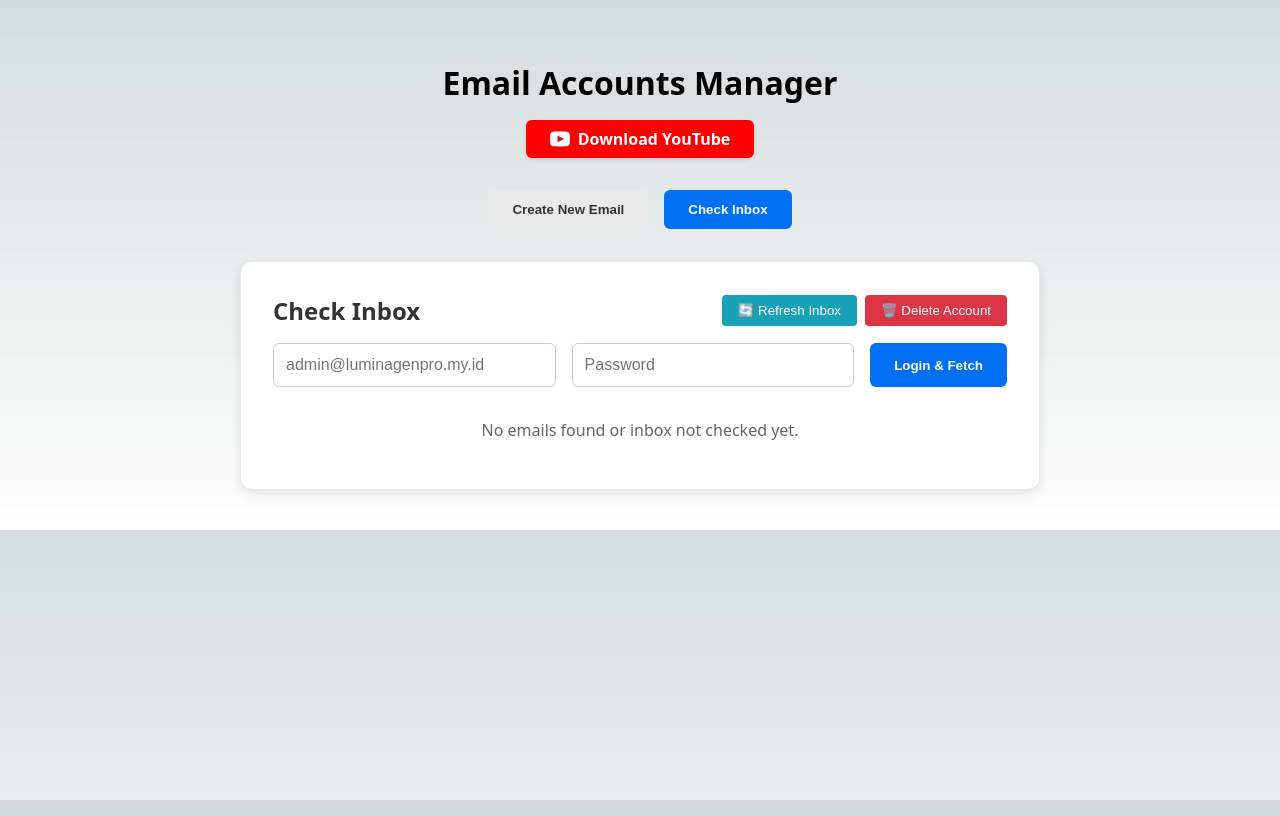
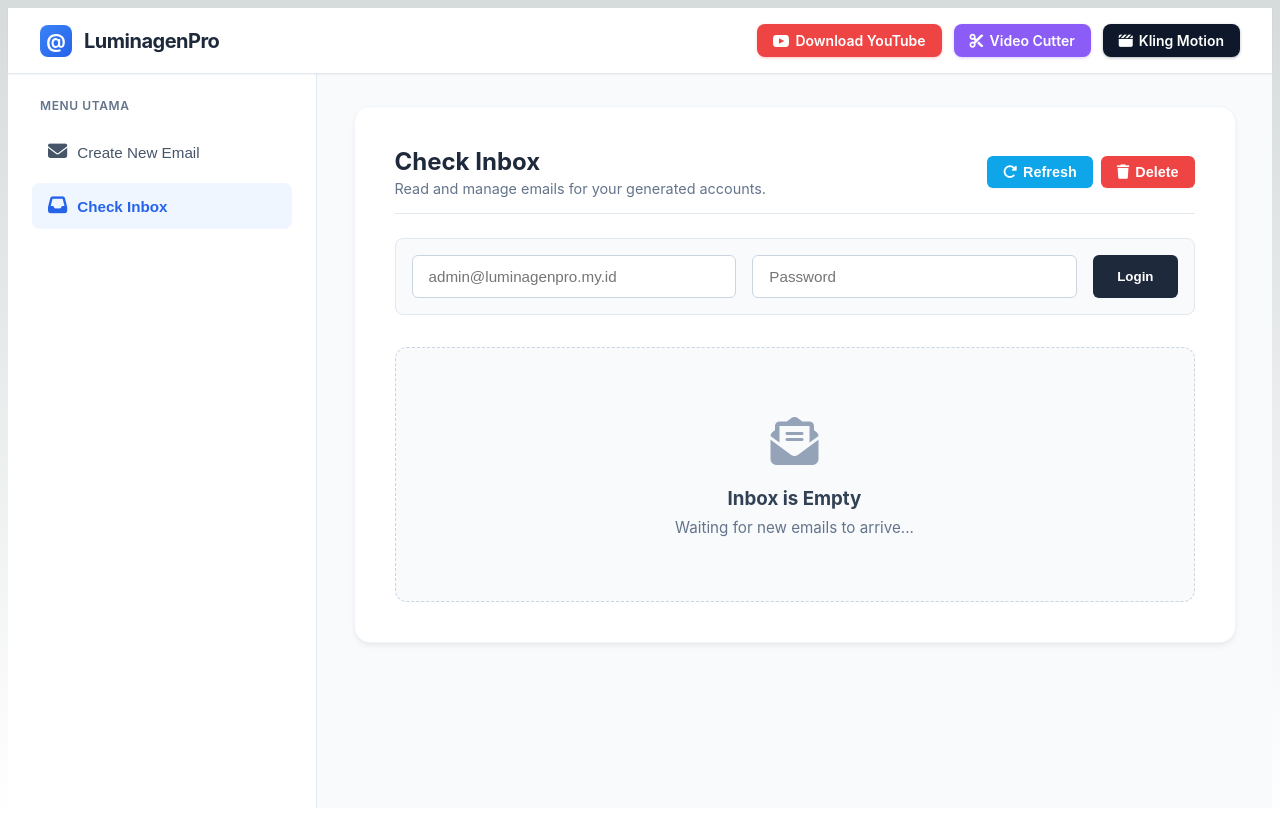
Before and after one commit to tahirakuy44/fggmas, a Next.js app: page / in a window 1280 px wide. Both pictures are taken after a click on the button "Check Inbox". Built offline with nearby package versions, Linux system fonts and the light colour scheme.

Commit message:
fix: update terbaru

```diff
--- a/app/layout.tsx
+++ b/app/layout.tsx
@@ -13,6 +13,9 @@ export default function RootLayout({
 }>) {
   return (
     <html lang="en">
+      <head>
+        <link rel="stylesheet" href="https://cdnjs.cloudflare.com/ajax/libs/font-awesome/6.4.0/css/all.min.css" />
+      </head>
       <body>{children}</body>
     </html>
   );
--- a/app/page.tsx
+++ b/app/page.tsx
@@ -12,44 +12,84 @@ export default function Home() {
   };
 
   return (
-    <div style={{ maxWidth: '800px', margin: '0 auto', padding: '2rem', fontFamily: 'system-ui, sans-serif' }}>
-      <h1 style={{ textAlign: 'center', marginBottom: '1rem' }}>Email Accounts Manager</h1>
+    <div style={{ display: 'flex', flexDirection: 'column', minHeight: '100vh', fontFamily: 'Inter, system-ui, sans-serif', backgroundColor: '#f8fafc', color: '#0f172a' }}>
 
-      <div style={{ textAlign: 'center', marginBottom: '2rem' }}>
+      {/* HEADER */}
+      <header style={{ display: 'flex', justifyContent: 'space-between', alignItems: 'center', padding: '1rem 2rem', backgroundColor: 'rgba(255, 255, 255, 0.9)', backdropFilter: 'blur(10px)', borderBottom: '1px solid #e2e8f0', position: 'sticky', top: 0, zIndex: 10, boxShadow: '0 1px 2px 0 rgba(0, 0, 0, 0.05)' }}>
+        <div style={{ display: 'flex', alignItems: 'center', gap: '0.75rem' }}>
+          <div style={{ width: '32px', height: '32px', background: 'linear-gradient(135deg, #3b82f6 0%, #2563eb 100%)', borderRadius: '8px', display: 'flex', alignItems: 'center', justifyContent: 'center', color: 'white', fontWeight: 'bold', fontSize: '1.2rem' }}>@</div>
+          <h1 style={{ margin: 0, fontSize: '1.25rem', fontWeight: 700, letterSpacing: '-0.025em', color: '#1e293b' }}>LuminagenPro</h1>
+        </div>
+
+        <div style={{ display: 'flex', gap: '0.75rem', flexWrap: 'wrap' }}>
           <a
             href="https://ais-pre-2qhdmsbs7fyvvwuto2ee2y-63035386885.asia-east1.run.app"
             target="_blank"
             rel="noopener noreferrer"
-          style={{ display: 'inline-flex', alignItems: 'center', padding: '0.5rem 1.5rem', background: '#FF0000', color: 'white', textDecoration: 'none', borderRadius: '6px', fontWeight: 'bold', boxShadow: '0 2px 4px rgba(0,0,0,0.1)' }}
+            style={{ display: 'inline-flex', alignItems: 'center', padding: '0.5rem 1rem', background: '#ef4444', color: 'white', textDecoration: 'none', borderRadius: '8px', fontWeight: '600', fontSize: '0.875rem', transition: 'all 0.2s', boxShadow: '0 1px 3px rgba(239, 68, 68, 0.3)' }}
+            onMouseOver={(e) => e.currentTarget.style.transform = 'translateY(-1px)'}
+            onMouseOut={(e) => e.currentTarget.style.transform = 'translateY(0)'}
           >
-          <svg xmlns="http://www.w3.org/2000/svg" viewBox="0 0 24 24" fill="currentColor" style={{ width: '20px', height: '20px', marginRight: '8px' }}>
+            <svg xmlns="http://www.w3.org/2000/svg" viewBox="0 0 24 24" fill="currentColor" style={{ width: '16px', height: '16px', marginRight: '6px' }}>
               <path d="M19.615 3.184c-3.604-.246-11.631-.245-15.23 0-3.897.266-4.356 2.62-4.385 8.816.029 6.185.484 8.549 4.385 8.816 3.6.245 11.626.246 15.23 0 3.897-.266 4.356-2.62 4.385-8.816-.029-6.185-.484-8.549-4.385-8.816zm-10.615 12.816v-8l8 3.993-8 4.007z" />
             </svg>
             Download YouTube
           </a>
+          <a
+            href="https://ais-pre-fl4ck7s22gpwguilccyvgq-63035386885.asia-east1.run.app"
+            target="_blank"
+            rel="noopener noreferrer"
+            style={{ display: 'inline-flex', alignItems: 'center', padding: '0.5rem 1rem', background: '#8b5cf6', color: 'white', textDecoration: 'none', borderRadius: '8px', fontWeight: '600', fontSize: '0.875rem', transition: 'all 0.2s', boxShadow: '0 1px 3px rgba(139, 92, 246, 0.3)' }}
+            onMouseOver={(e) => e.currentTarget.style.transform = 'translateY(-1px)'}
+            onMouseOut={(e) => e.currentTarget.style.transform = 'translateY(0)'}
+          >
+            <i className="fa-solid fa-scissors" style={{ marginRight: '6px' }}></i> Video Cutter
+          </a>
+          <a
+            href="https://weave.figma.com/"
+            target="_blank"
+            rel="noopener noreferrer"
+            style={{ display: 'inline-flex', alignItems: 'center', padding: '0.5rem 1rem', background: '#0f172a', color: 'white', textDecoration: 'none', borderRadius: '8px', fontWeight: '600', fontSize: '0.875rem', transition: 'all 0.2s', boxShadow: '0 1px 3px rgba(15, 23, 42, 0.3)' }}
+            onMouseOver={(e) => e.currentTarget.style.transform = 'translateY(-1px)'}
+            onMouseOut={(e) => e.currentTarget.style.transform = 'translateY(0)'}
+          >
+            <i className="fa-solid fa-clapperboard" style={{ marginRight: '6px' }}></i> Kling Motion
+          </a>
         </div>
+      </header>
 
-      <div style={{ display: 'flex', gap: '1rem', marginBottom: '2rem', justifyContent: 'center' }}>
+      {/* MAIN BODY */}
+      <div style={{ display: 'flex', flex: 1, overflow: 'hidden' }}>
+
+        {/* SIDEBAR */}
+        <aside style={{ width: '260px', backgroundColor: '#ffffff', borderRight: '1px solid #e2e8f0', padding: '1.5rem', display: 'flex', flexDirection: 'column', gap: '0.5rem' }}>
+          <div style={{ fontSize: '0.75rem', fontWeight: 600, color: '#64748b', textTransform: 'uppercase', letterSpacing: '0.05em', marginBottom: '0.5rem', paddingLeft: '0.5rem' }}>Menu Utama</div>
+
           <button
             onClick={() => setActiveTab('create')}
-          style={{ padding: '0.75rem 1.5rem', background: activeTab === 'create' ? '#0070f3' : '#eaeaea', color: activeTab === 'create' ? 'white' : '#333', border: 'none', borderRadius: '6px', cursor: 'pointer', fontWeight: 'bold' }}
+            style={{ display: 'flex', alignItems: 'center', padding: '0.75rem 1rem', background: activeTab === 'create' ? '#eff6ff' : 'transparent', color: activeTab === 'create' ? '#2563eb' : '#475569', border: 'none', borderRadius: '8px', cursor: 'pointer', fontWeight: activeTab === 'create' ? 600 : 500, fontSize: '0.95rem', textAlign: 'left', transition: 'all 0.2s' }}
           >
-          Create New Email
+            <span style={{ marginRight: '10px', fontSize: '1.2rem' }}><i className="fa-solid fa-envelope"></i></span> Create New Email
           </button>
+
           <button
             onClick={() => setActiveTab('inbox')}
-          style={{ padding: '0.75rem 1.5rem', background: activeTab === 'inbox' ? '#0070f3' : '#eaeaea', color: activeTab === 'inbox' ? 'white' : '#333', border: 'none', borderRadius: '6px', cursor: 'pointer', fontWeight: 'bold' }}
+            style={{ display: 'flex', alignItems: 'center', padding: '0.75rem 1rem', background: activeTab === 'inbox' ? '#eff6ff' : 'transparent', color: activeTab === 'inbox' ? '#2563eb' : '#475569', border: 'none', borderRadius: '8px', cursor: 'pointer', fontWeight: activeTab === 'inbox' ? 600 : 500, fontSize: '0.95rem', textAlign: 'left', transition: 'all 0.2s' }}
           >
-          Check Inbox
+            <span style={{ marginRight: '10px', fontSize: '1.2rem' }}><i className="fa-solid fa-inbox"></i></span> Check Inbox
           </button>
-      </div>
+        </aside>
 
-      <div style={{ background: 'white', padding: '2rem', borderRadius: '12px', boxShadow: '0 4px 12px rgba(0,0,0,0.1)', border: '1px solid #eaeaea', color: '#333' }}>
+        {/* CONTENT AREA */}
+        <main style={{ flex: 1, padding: '2rem', overflowY: 'auto' }}>
+          <div style={{ maxWidth: '800px', margin: '0 auto', background: '#ffffff', padding: '2.5rem', borderRadius: '16px', boxShadow: '0 4px 6px -1px rgba(0, 0, 0, 0.05), 0 2px 4px -1px rgba(0, 0, 0, 0.03)', border: '1px solid #f1f5f9' }}>
             {activeTab === 'create' ? (
               <CreateEmailForm onSuccess={handleEmailCreated} />
             ) : (
               <InboxViewer credentials={activeTab === 'inbox' ? autoLoginCredentials : null} />
             )}
+          </div>
+        </main>
       </div>
     </div>
   );
@@ -77,12 +117,11 @@ function CreateEmailForm({ onSuccess }: { onSuccess: (email: string, pass: strin
 
       setStatus({ loading: false, error: '', success: `Success! Created ${data.email}` });
 
-      // Trigger the auto-login flow
       setTimeout(() => {
         onSuccess(data.email, password);
         setPrefix('');
         setPassword('');
-      }, 1000); // Slight delay so user can see the success message
+      }, 1000);
 
     } catch (err: any) {
       setStatus({ loading: false, error: err.message, success: '' });
@@ -90,43 +129,53 @@ function CreateEmailForm({ onSuccess }: { onSuccess: (email: string, pass: strin
   };
 
   return (
-    <form onSubmit={handleCreate} style={{ display: 'flex', flexDirection: 'column', gap: '1rem' }}>
-      <h2 style={{ marginTop: 0 }}>Create Email Account</h2>
+    <form onSubmit={handleCreate} style={{ display: 'flex', flexDirection: 'column', gap: '1.25rem' }}>
+      <div style={{ marginBottom: '0.5rem' }}>
+        <h2 style={{ marginTop: 0, marginBottom: '0.5rem', fontSize: '1.5rem', color: '#1e293b' }}>Create Email Account</h2>
+        <p style={{ margin: 0, color: '#64748b', fontSize: '0.95rem' }}>Generate a new cPanel email address instantly.</p>
+      </div>
+
       <div>
-        <label style={{ display: 'block', marginBottom: '0.5rem', fontWeight: 'bold' }}>Email Prefix</label>
-        <div style={{ display: 'flex', alignItems: 'center', gap: '0.5rem' }}>
+        <label style={{ display: 'block', marginBottom: '0.5rem', fontWeight: '600', color: '#334155', fontSize: '0.9rem' }}>Email Prefix</label>
+        <div style={{ display: 'flex', alignItems: 'stretch' }}>
           <input
             type="text"
             value={prefix}
             onChange={(e) => setPrefix(e.target.value)}
-            placeholder="admin"
+            placeholder="e.g. admin"
             required
-            style={{ flex: 1, padding: '0.75rem', borderRadius: '6px', border: '1px solid #ccc', fontSize: '1rem' }}
+            style={{ flex: 1, padding: '0.75rem 1rem', borderTopLeftRadius: '8px', borderBottomLeftRadius: '8px', border: '1px solid #cbd5e1', borderRight: 'none', fontSize: '1rem', outline: 'none' }}
           />
-          <span style={{ color: '#666' }}>@luminagenpro.my.id</span>
+          <div style={{ display: 'flex', alignItems: 'center', padding: '0 1rem', background: '#f8fafc', border: '1px solid #cbd5e1', borderTopRightRadius: '8px', borderBottomRightRadius: '8px', color: '#64748b', fontWeight: 500 }}>
+            @luminagenpro.my.id
           </div>
         </div>
+      </div>
+
       <div>
-        <label style={{ display: 'block', marginBottom: '0.5rem', fontWeight: 'bold' }}>Password</label>
+        <label style={{ display: 'block', marginBottom: '0.5rem', fontWeight: '600', color: '#334155', fontSize: '0.9rem' }}>Password</label>
         <input
           type="text"
           value={password}
           onChange={(e) => setPassword(e.target.value)}
-          placeholder="Strong password"
+          placeholder="Enter a strong password"
           required
-          style={{ width: '100%', padding: '0.75rem', borderRadius: '6px', border: '1px solid #ccc', fontSize: '1rem', boxSizing: 'border-box' }}
+          style={{ width: '100%', padding: '0.75rem 1rem', borderRadius: '8px', border: '1px solid #cbd5e1', fontSize: '1rem', boxSizing: 'border-box', outline: 'none' }}
         />
       </div>
+
       <button
         type="submit"
         disabled={status.loading}
-        style={{ padding: '1rem', background: '#28a745', color: 'white', border: 'none', borderRadius: '6px', fontSize: '1rem', fontWeight: 'bold', cursor: status.loading ? 'wait' : 'pointer', marginTop: '1rem' }}
+        style={{ padding: '0.875rem', background: '#2563eb', color: 'white', border: 'none', borderRadius: '8px', fontSize: '1rem', fontWeight: '600', cursor: status.loading ? 'wait' : 'pointer', marginTop: '0.5rem', transition: 'background 0.2s', boxShadow: '0 4px 6px -1px rgba(37, 99, 235, 0.2)' }}
+        onMouseOver={(e) => e.currentTarget.style.background = '#1d4ed8'}
+        onMouseOut={(e) => e.currentTarget.style.background = '#2563eb'}
       >
-        {status.loading ? 'Creating...' : 'Create Email'}
+        {status.loading ? 'Creating...' : 'Create Email Account'}
       </button>
 
-      {status.error && <div style={{ color: '#dc3545', padding: '1rem', background: '#f8d7da', borderRadius: '6px', marginTop: '1rem' }}>{status.error}</div>}
-      {status.success && <div style={{ color: '#28a745', padding: '1rem', background: '#d4edda', borderRadius: '6px', marginTop: '1rem' }}>{status.success}</div>}
+      {status.error && <div style={{ color: '#b91c1c', padding: '1rem', background: '#fef2f2', border: '1px solid #fecaca', borderRadius: '8px', fontSize: '0.95rem' }}>{status.error}</div>}
+      {status.success && <div style={{ color: '#15803d', padding: '1rem', background: '#f0fdf4', border: '1px solid #bbf7d0', borderRadius: '8px', fontSize: '0.95rem' }}>{status.success}</div>}
     </form>
   );
 }
@@ -137,12 +186,10 @@ function InboxViewer({ credentials }: { credentials: {email: string, password: s
   const [status, setStatus] = useState({ loading: false, error: '', success: '' });
   const [emails, setEmails] = useState<any[]>([]);
 
-  // Auto-fill credentials if passed from creation tab
   useEffect(() => {
     if (credentials) {
       setEmail(credentials.email);
       setPassword(credentials.password);
-      // Auto fetch after setting credentials
       fetchInbox(credentials.email, credentials.password);
     }
   }, [credentials]);
@@ -166,7 +213,6 @@ function InboxViewer({ credentials }: { credentials: {email: string, password: s
       setEmails(data.emails || []);
       setStatus({ loading: false, error: '', success: 'Inbox refreshed!' });
 
-      // Clear success message after 3 seconds
       setTimeout(() => setStatus(s => ({ ...s, success: '' })), 3000);
     } catch (err: any) {
       setStatus({ loading: false, error: err.message, success: '' });
@@ -210,35 +256,42 @@ function InboxViewer({ credentials }: { credentials: {email: string, password: s
 
   return (
     <div>
-      <div style={{ display: 'flex', justifyContent: 'space-between', alignItems: 'center', marginBottom: '1rem' }}>
-        <h2 style={{ marginTop: 0, marginBottom: 0 }}>Check Inbox</h2>
+      <div style={{ display: 'flex', justifyContent: 'space-between', alignItems: 'center', marginBottom: '1.5rem', borderBottom: '1px solid #e2e8f0', paddingBottom: '1rem' }}>
+        <div>
+          <h2 style={{ marginTop: 0, marginBottom: '0.25rem', fontSize: '1.5rem', color: '#1e293b' }}>Check Inbox</h2>
+          <p style={{ margin: 0, color: '#64748b', fontSize: '0.9rem' }}>Read and manage emails for your generated accounts.</p>
+        </div>
         <div style={{ display: 'flex', gap: '0.5rem' }}>
           <button
             onClick={() => fetchInbox(email, password)}
             disabled={status.loading || !email || !password}
-            style={{ padding: '0.5rem 1rem', background: '#17a2b8', color: 'white', border: 'none', borderRadius: '4px', cursor: (status.loading || !email || !password) ? 'not-allowed' : 'pointer' }}
+            style={{ display: 'flex', alignItems: 'center', padding: '0.5rem 1rem', background: '#0ea5e9', color: 'white', border: 'none', borderRadius: '6px', fontWeight: '600', fontSize: '0.9rem', cursor: (status.loading || !email || !password) ? 'not-allowed' : 'pointer', transition: 'background 0.2s', boxShadow: '0 1px 2px rgba(0,0,0,0.05)' }}
+            onMouseOver={(e) => !status.loading && email && password && (e.currentTarget.style.background = '#0284c7')}
+            onMouseOut={(e) => e.currentTarget.style.background = '#0ea5e9'}
           >
-            🔄 Refresh Inbox
+            <span style={{ marginRight: '6px' }}><i className="fa-solid fa-rotate-right"></i></span> Refresh
           </button>
           <button
             type="button"
             onClick={handleDeleteAccount}
             disabled={status.loading || !email}
-            style={{ padding: '0.5rem 1rem', background: '#dc3545', color: 'white', border: 'none', borderRadius: '4px', cursor: (status.loading || !email) ? 'not-allowed' : 'pointer' }}
+            style={{ display: 'flex', alignItems: 'center', padding: '0.5rem 1rem', background: '#ef4444', color: 'white', border: 'none', borderRadius: '6px', fontWeight: '600', fontSize: '0.9rem', cursor: (status.loading || !email) ? 'not-allowed' : 'pointer', transition: 'background 0.2s', boxShadow: '0 1px 2px rgba(0,0,0,0.05)' }}
+            onMouseOver={(e) => !status.loading && email && (e.currentTarget.style.background = '#dc2626')}
+            onMouseOut={(e) => e.currentTarget.style.background = '#ef4444'}
           >
-            🗑️ Delete Account
+            <span style={{ marginRight: '6px' }}><i className="fa-solid fa-trash"></i></span> Delete
           </button>
         </div>
       </div>
 
-      <form onSubmit={handleFetch} style={{ display: 'flex', gap: '1rem', marginBottom: '1.5rem', flexWrap: 'wrap' }}>
+      <form onSubmit={handleFetch} style={{ display: 'flex', gap: '1rem', marginBottom: '2rem', flexWrap: 'wrap', background: '#f8fafc', padding: '1rem', borderRadius: '8px', border: '1px solid #e2e8f0' }}>
         <input
           type="email"
           value={email}
           onChange={(e) => setEmail(e.target.value)}
           placeholder="admin@luminagenpro.my.id"
           required
-          style={{ flex: 1, padding: '0.75rem', borderRadius: '6px', border: '1px solid #ccc', fontSize: '1rem', minWidth: '200px' }}
+          style={{ flex: 1, padding: '0.75rem 1rem', borderRadius: '6px', border: '1px solid #cbd5e1', fontSize: '0.95rem', minWidth: '200px', outline: 'none' }}
         />
         <input
           type="password"
@@ -246,48 +299,65 @@ function InboxViewer({ credentials }: { credentials: {email: string, password: s
           onChange={(e) => setPassword(e.target.value)}
           placeholder="Password"
           required
-          style={{ flex: 1, padding: '0.75rem', borderRadius: '6px', border: '1px solid #ccc', fontSize: '1rem', minWidth: '200px' }}
+          style={{ flex: 1, padding: '0.75rem 1rem', borderRadius: '6px', border: '1px solid #cbd5e1', fontSize: '0.95rem', minWidth: '200px', outline: 'none' }}
         />
         <button
           type="submit"
           disabled={status.loading}
-          style={{ padding: '0.75rem 1.5rem', background: '#0070f3', color: 'white', border: 'none', borderRadius: '6px', fontWeight: 'bold', cursor: status.loading ? 'wait' : 'pointer' }}
+          style={{ padding: '0.75rem 1.5rem', background: '#1e293b', color: 'white', border: 'none', borderRadius: '6px', fontWeight: '600', cursor: status.loading ? 'wait' : 'pointer', transition: 'background 0.2s' }}
+          onMouseOver={(e) => e.currentTarget.style.background = '#0f172a'}
+          onMouseOut={(e) => e.currentTarget.style.background = '#1e293b'}
         >
-          {status.loading ? 'Loading...' : 'Login & Fetch'}
+          {status.loading ? 'Loading...' : 'Login'}
         </button>
       </form>
 
-      {status.error && <div style={{ color: '#dc3545', padding: '1rem', background: '#f8d7da', borderRadius: '6px', marginBottom: '1rem' }}>{status.error}</div>}
-      {status.success && <div style={{ color: '#28a745', padding: '0.75rem', background: '#d4edda', borderRadius: '6px', marginBottom: '1rem', fontSize: '0.9rem' }}>{status.success}</div>}
+      {status.error && <div style={{ color: '#b91c1c', padding: '1rem', background: '#fef2f2', border: '1px solid #fecaca', borderRadius: '8px', marginBottom: '1.5rem', fontSize: '0.95rem' }}>{status.error}</div>}
+      {status.success && <div style={{ color: '#15803d', padding: '0.75rem 1rem', background: '#f0fdf4', border: '1px solid #bbf7d0', borderRadius: '8px', marginBottom: '1.5rem', fontSize: '0.9rem' }}>{status.success}</div>}
 
       {emails.length > 0 ? (
-        <div style={{ display: 'flex', flexDirection: 'column', gap: '1rem' }}>
+        <div style={{ display: 'flex', flexDirection: 'column', gap: '1.5rem' }}>
           {emails.map((msg: any) => (
-            <div key={msg.id} style={{ border: '1px solid #eaeaea', borderRadius: '8px', padding: '1rem', background: '#f9f9f9' }}>
-              <div style={{ display: 'flex', justifyContent: 'space-between', marginBottom: '0.5rem', fontSize: '0.9rem', color: '#666' }}>
-                <strong>From: {msg.from}</strong>
-                <span>{new Date(msg.date).toLocaleString()}</span>
+            <div key={msg.id} style={{ border: '1px solid #e2e8f0', borderRadius: '12px', overflow: 'hidden', boxShadow: '0 1px 3px rgba(0,0,0,0.05)' }}>
+              <div style={{ display: 'flex', justifyContent: 'space-between', alignItems: 'center', padding: '1rem 1.5rem', background: '#f8fafc', borderBottom: '1px solid #e2e8f0' }}>
+                <div style={{ display: 'flex', alignItems: 'center', gap: '0.5rem' }}>
+                  <div style={{ width: '32px', height: '32px', borderRadius: '50%', background: '#cbd5e1', display: 'flex', alignItems: 'center', justifyContent: 'center', fontWeight: 'bold', color: '#475569' }}>
+                    {msg.from.charAt(0).toUpperCase()}
                   </div>
-              <h3 style={{ margin: '0 0 0.5rem 0', fontSize: '1.1rem' }}>{msg.subject}</h3>
+                  <strong style={{ color: '#334155', fontSize: '0.95rem' }}>{msg.from}</strong>
+                </div>
+                <span style={{ fontSize: '0.85rem', color: '#64748b' }}>{new Date(msg.date).toLocaleString()}</span>
+              </div>
+              <div style={{ padding: '1.5rem' }}>
+                <h3 style={{ margin: '0 0 1rem 0', fontSize: '1.2rem', color: '#0f172a' }}>{msg.subject}</h3>
                 {msg.html ? (
-                <div style={{ border: '1px solid #ccc', borderRadius: '4px', overflow: 'hidden', background: '#fff', marginTop: '1rem' }}>
+                  <div style={{ border: '1px solid #e2e8f0', borderRadius: '8px', overflow: 'hidden', background: '#fff' }}>
                     <iframe
                       srcDoc={msg.html}
-                    style={{ width: '100%', height: '400px', border: 'none', display: 'block' }}
+                      style={{ width: '100%', height: '500px', border: 'none', display: 'block' }}
                       title="Email Content"
                       sandbox="allow-popups allow-popups-to-escape-sandbox allow-same-origin"
                     />
                   </div>
                 ) : (
-                <p style={{ margin: 0, fontSize: '0.95rem', color: '#444', whiteSpace: 'pre-wrap', maxHeight: '200px', overflowY: 'auto' }}>
+                  <div style={{ background: '#f8fafc', padding: '1rem', borderRadius: '8px', border: '1px solid #e2e8f0' }}>
+                    <p style={{ margin: 0, fontSize: '0.95rem', color: '#334155', whiteSpace: 'pre-wrap', maxHeight: '300px', overflowY: 'auto' }}>
                       {msg.text && msg.text.trim() ? msg.text : 'No text content'}
                     </p>
+                  </div>
                 )}
+              </div>
             </div>
           ))}
         </div>
       ) : (
-        !status.loading && <p style={{ textAlign: 'center', color: '#666', marginTop: '2rem' }}>No emails found or inbox not checked yet.</p>
+        !status.loading && (
+          <div style={{ textAlign: 'center', padding: '4rem 2rem', background: '#f8fafc', borderRadius: '12px', border: '1px dashed #cbd5e1' }}>
+            <div style={{ fontSize: '3rem', marginBottom: '1rem', color: '#94a3b8' }}><i className="fa-solid fa-envelope-open-text"></i></div>
+            <h3 style={{ margin: '0 0 0.5rem 0', color: '#334155' }}>Inbox is Empty</h3>
+            <p style={{ margin: 0, color: '#64748b', fontSize: '0.95rem' }}>Waiting for new emails to arrive...</p>
+          </div>
+        )
       )}
     </div>
   );
```
Lines whose indentation alone changed are shown as unchanged.
